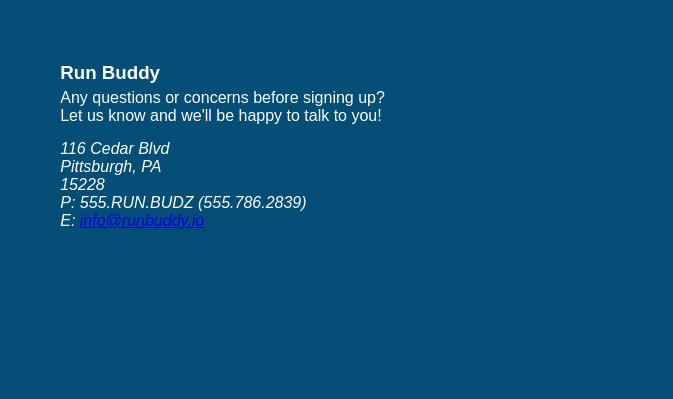
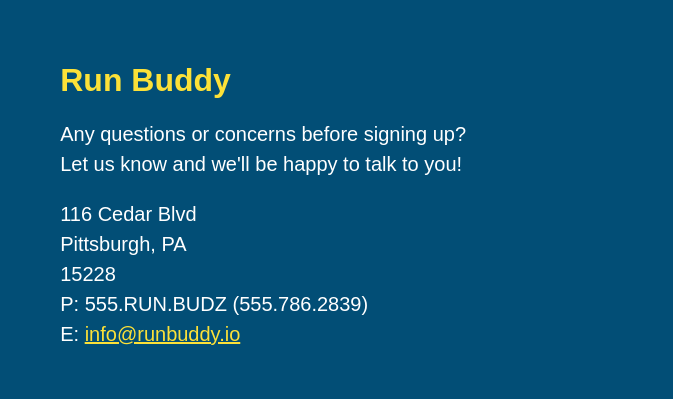
Before and after one commit to bdurushia/run-buddy, a plain HTML site: page index.html in a window 1280 px wide. Shown: the part 3917-4316 px from the top of the page, 607-1280 px from the left. Drawn offline with Linux system fonts and the light colour scheme.

Commit message:
contact info section style completed

```diff
--- a/assets/css/style.css
+++ b/assets/css/style.css
@@ -256,7 +256,7 @@ section {
     width: 65%;
 }
 
-.trainer-bio h3 {
+.trainer-bio h3, .contact-info h3 {
     font-size: 32px;
     margin-bottom: 8px;
 }
@@ -284,7 +284,6 @@ section {
 /* Meet The Trainers Style End */
 
 /* Contact Style Start */
-
 .contact {
     text-align: center;
     background: #024e76;
@@ -308,4 +307,22 @@ section {
     color: white;
 }
 
+/* NOTE: Some styles have been linked in the TRAINER section for DRY code */
+
+.contact-info h3 {
+    color: #fce138;
+}
+
+.contact-info p, .contact-info address {
+    line-height: 1.5;
+    font-size: 20px;
+    font-style: normal;
+    margin: 20px 0;
+}
+
+.contact-info a {
+    color: #fce138;
+}
+
+
 /* Contact Style END */
```
